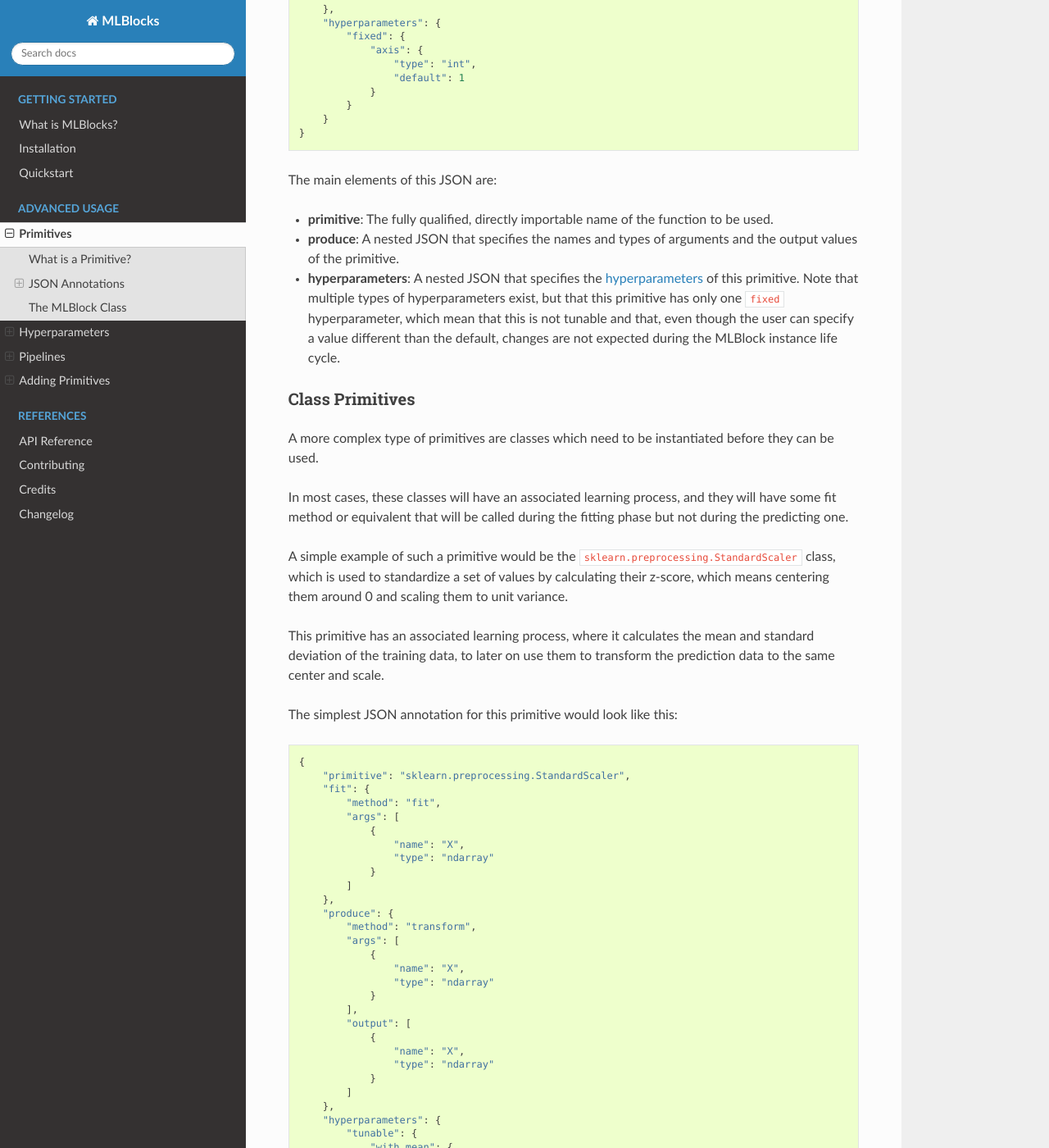
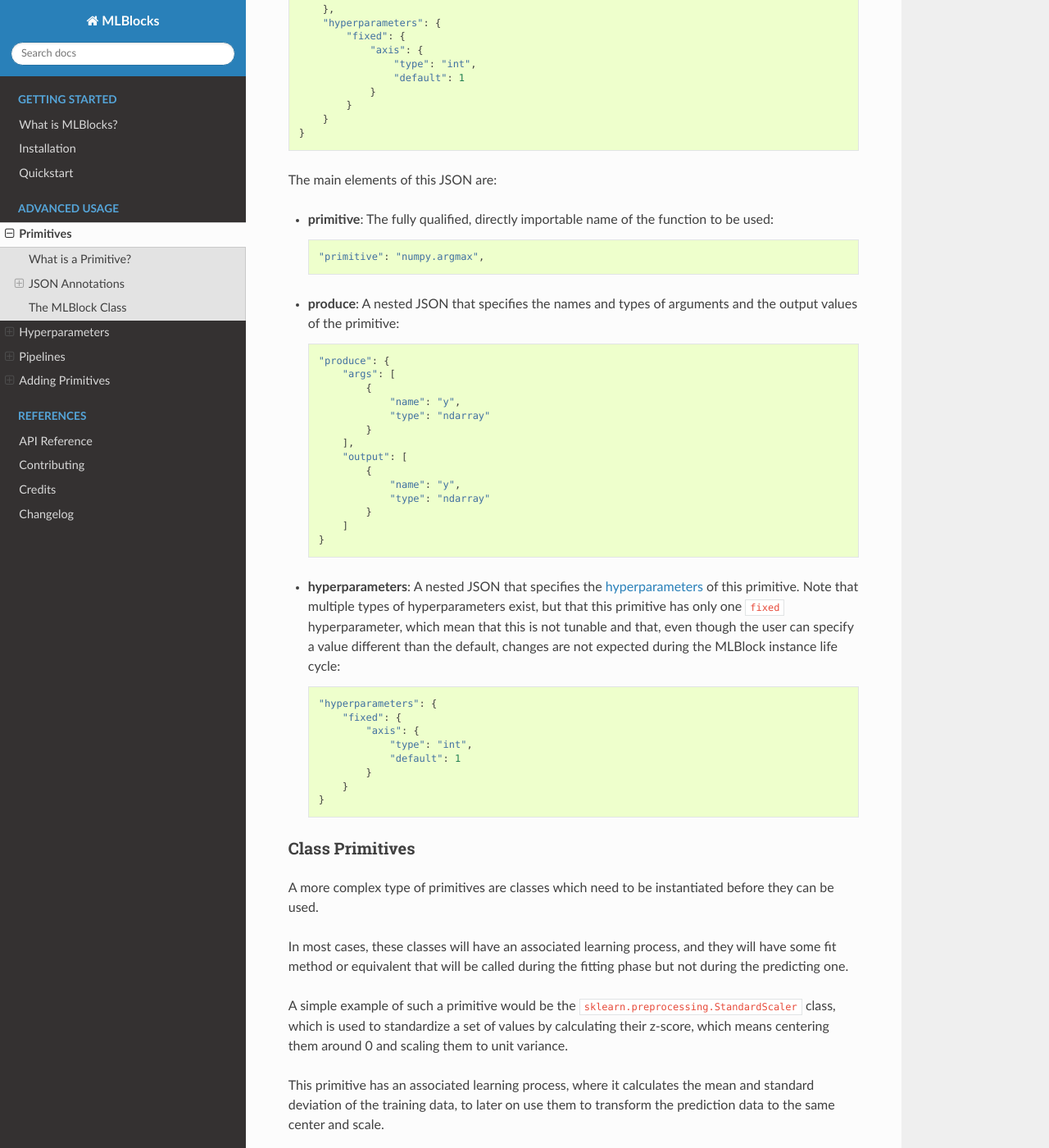
Before and after one commit to MLBazaar/MLBlocks, a Sphinx documentation site: the page built from docs/advanced_usage/primitives.rst, in a window 1280 px wide and 1400 px high, scrolled down 2116 px. Shown: the whole window at 82% size. Built offline with Sphinx 7.4.7 and the Read the Docs theme 2.0.0, drawn with Linux system fonts in a browser that asks for light colours; some of the changed text lies outside the part shown.

Commit message:
Add more details about the primitive JSON

```diff
--- a/docs/advanced_usage/primitives.rst
+++ b/docs/advanced_usage/primitives.rst
@@ -111,14 +111,42 @@ The simplest JSON annotation for this primitive would look like this::
 
 The main elements of this JSON are:
 
-* **primitive**: The fully qualified, directly importable name of the function to be used.
+* **primitive**: The fully qualified, directly importable name of the function to be used::
+
+    "primitive": "numpy.argmax",
+
 * **produce**: A nested JSON that specifies the names and types of arguments and the output values
-  of the primitive.
+  of the primitive::
+
+    "produce": {
+        "args": [
+            {
+                "name": "y",
+                "type": "ndarray"
+            }
+        ],
+        "output": [
+            {
+                "name": "y",
+                "type": "ndarray"
+            }
+        ]
+    }
+
 * **hyperparameters**: A nested JSON that specifies the `hyperparameters`_ of this primitive.
   Note that multiple types of hyperparameters exist, but that this primitive has only one ``fixed``
   hyperparameter, which mean that this is not tunable and that, even though the user can specify
   a value different than the default, changes are not expected during the MLBlock instance life
-  cycle.
+  cycle::
+
+    "hyperparameters": {
+        "fixed": {
+            "axis": {
+                "type": "int",
+                "default": 1
+            }
+        }
+    }
 
 Class Primitives
 ~~~~~~~~~~~~~~~~
@@ -184,17 +212,61 @@ Note that there are some details of this JSON annotation that make it different
 Function Primitive one that explained above:
 
 * **primitive**: The fully qualified, directly importable name of the class to be used. This
-  class is the one that will be used to create the actual primitive instance.
+  class is the one that will be used to create the actual primitive instance::
+
+    "primitive": "sklearn.preprocessing.StandardScaler",
+
 * **fit**: A nested JSON that specifies the name of the method to call during the fitting phase,
   which in this case happens to also be ``fit``, as well as the names and types of
-  arguments that this method expects.
+  arguments that this method expects::
+
+    "fit": {
+        "method": "fit",
+        "args": [
+            {
+                "name": "X",
+                "type": "ndarray"
+            }
+        ]
+    }
+
 * **produce**: A nested JSON that specifies the name of the method to call during the predicting
   phase, in this case called ``transform``, as well as the names and types of
-  arguments that this method expects and its outputs.
+  arguments that this method expects and its outputs::
+
+    "produce": {
+        "method": "transform",
+        "args": [
+            {
+                "name": "X",
+                "type": "ndarray"
+            }
+        ],
+        "output": [
+            {
+                "name": "X",
+                "type": "ndarray"
+            }
+        ]
+    }
+
 * **hyperparameters**: A nested JSON that specifies the hyperparameters of this primitive.
   In this case, only ``tunable`` hyperparameters are specified, with their
   names and types. If the type was something other than ``bool``, a list or
-  range of valid values would also be specified.
+  range of valid values would also be specified::
+
+    "hyperparameters": {
+        "tunable": {
+            "with_mean": {
+                "type": "bool",
+                "default": true
+            },
+            "with_std": {
+                "type": "bool",
+                "default": true
+            }
+        }
+    }
 
 The MLBlock Class
 -----------------
@@ -207,26 +279,30 @@ all of them.
 More specifically, the `mlblocks.MLBlock`_ class offers two public methods, `fit`_ and `produce`_,
 which are directly linked to the methods specified in the JSON Annotation:
 
+For example, we can look at the `keras.preprocessing.text.Tokenizer`_ primitive from
+`MLPrimitives`_, which calls the method ``fit_on_texts`` when ``fit`` is called, and
+``tests_to_sequences`` when ``produce`` is called:
+
 .. graphviz::
 
     digraph {
         {
             node [shape=box]
-            a_method;
-            another_method;
+            fit_on_texts;
+            texts_to_sequences;
             fit;
             produce;
         }
         subgraph cluster_1 {
             {rank=same; fit produce};
             fit -> produce [style=invis];
-            fit -> a_method;
-            produce -> another_method;
-            label = "MLBlock";
+            fit -> fit_on_texts;
+            produce -> texts_to_sequences;
+            label = "mlblocks.MLBlock";
             subgraph cluster_2 {
-                a_method;
-                another_method;
-                label = "A Primitive";
+                fit_on_texts;
+                texts_to_sequences;
+                label = "keras.preprocessing.text.Tokenizer";
             }
         }
     }
```
Also changed, not shown: other parts of docs/advanced_usage/primitives.rst (+1 -0 lines).
